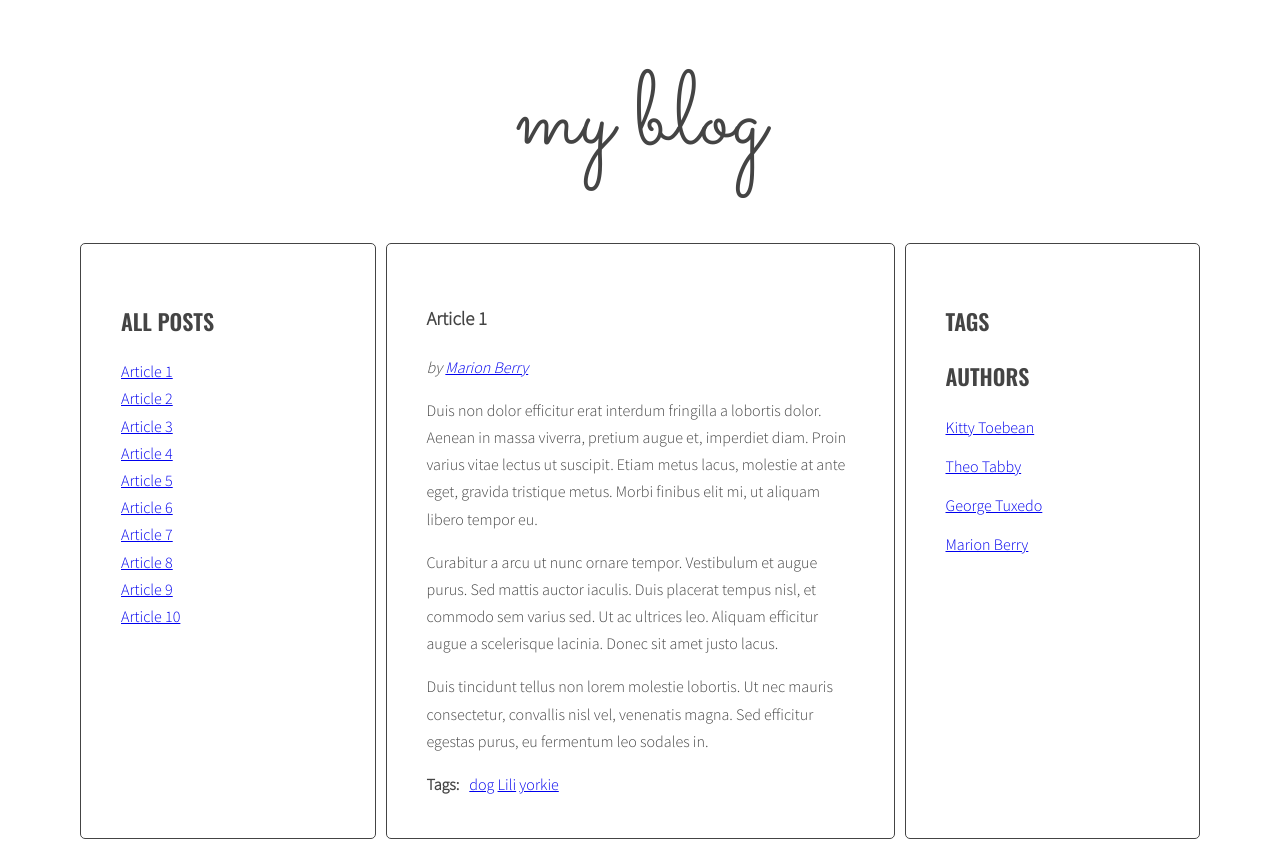
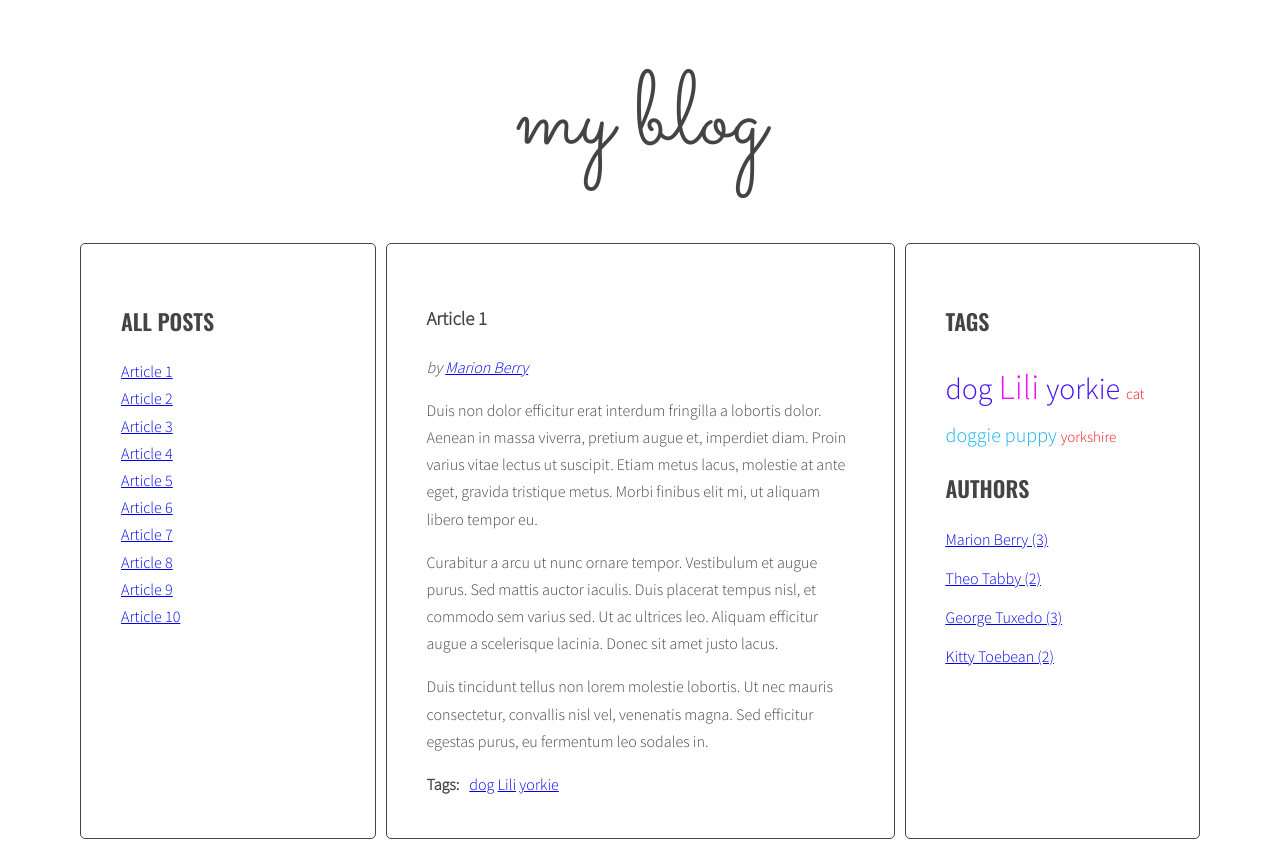
Before and after one commit to MarcNowak/javascript-blog, a website: page index.html in a window 1280 px wide. Drawn offline with nearby package versions, Linux system fonts and the light colour scheme.

Commit message:
Add Authors List v1

```diff
--- a/index.html
+++ b/index.html
@@ -235,22 +235,22 @@
           <ul class="list authors">
             <li>
               <a href="#">
-                <span class="author-name">Kitty Toebean</span>
+                <span class="author-name"></span>
               </a>
             </li>
             <li>
               <a href="#">
-                <span class="author-name">Theo Tabby</span>
+                <span class="author-name"></span>
               </a>
             </li>
             <li>
               <a href="#">
-                <span class="author-name">George Tuxedo</span>
+                <span class="author-name"></span>
               </a>
             </li>
             <li>
               <a href="#">
-                <span class="author-name">Marion Berry</span>
+                <span class="author-name"></span>
               </a>
             </li>
           </ul>
--- a/js/script.js
+++ b/js/script.js
@@ -53,6 +53,7 @@
   const optTagListSelector = '.tags.list';
   const optCloudClassCount = 5;
   const optCloudClassPrefix = 'tag-size-';
+  const optAuthorsListSelector = '.author-name';
 
   function generateTitleLinks(customSelector = '') {
     console.log(customSelector);
@@ -96,10 +97,10 @@
 
   // Calculate Tags Params
 
-  function calculateTagsParams(tags){
-    const params = {max: 0, min: 999999};
+  function calculateTagsParams(tags) {
+    const params = { max: 0, min: 999999 };
 
-    for(let tag in tags){
+    for (let tag in tags) {
       console.log(tag + ' is used ' + tags[tag] + ' times');
 
       params.max = Math.max(tags[tag], params.max);
@@ -111,12 +112,12 @@
 
   // Calculate Tag Class
 
-  function calculateTagClass(count, params){
+  function calculateTagClass(count, params) {
 
     const normalizedCount = count - params.min;
     const normalizedMax = params.max - params.min;
     const percentage = normalizedCount / normalizedMax;
-    const classNumber = Math.floor( percentage * (optCloudClassCount - 1) + 1 );
+    const classNumber = Math.floor(percentage * (optCloudClassCount - 1) + 1);
 
     return optCloudClassPrefix + classNumber;
   }
@@ -176,7 +177,7 @@
       /* END LOOP: for every article: */
 
       /* [NEW] find list of tags in right column */
-      const tagList = document.querySelector('.tags');
+      const tagList = document.querySelector(optTagListSelector);
 
       /* [NEW] create variable for all links HTML code */
       let allTagsHTML = '';
@@ -185,15 +186,16 @@
       console.log('tagsParams:', tagsParams);
 
       /* [NEW] START LOOP: for each tag in allTags: */
-      for(let tag in allTags){
+      for (let tag in allTags) {
 
         /* [NEW] generate code of a link and add it to allTagsHTML */
-        const tagLinkHTML ='<li><a class="' + calculateTagClass(allTags[tag], tagsParams) + '" href="#tag-' + tag + '">' + tag + '</a></li>'
-      /* [NEW] END LOOP: for each tag in allTags: */
+        const tagLinkHTML = '<li><a class="' + calculateTagClass(allTags[tag], tagsParams) + '" href="#tag-' + tag + '">' + tag + ' ' + '</a></li>'
+        allTagsHTML += tagLinkHTML;
+        /* [NEW] END LOOP: for each tag in allTags: */
+      }
+      /*[NEW] add HTML from allTagsHTML to tagList */
+      tagList.innerHTML = allTagsHTML;
 
-      /*[NEW] add HTML from allTagsHTML to tagList */
-      allTagsHTML += tagLinkHTML;
-      }
     }
   }
 
@@ -260,6 +262,10 @@
   // Generate Authors
 
   function generateAuthors() {
+
+    /* [NEW] create a new variable allAuthorNames with an empty object */
+    let allAuthors = {}
+
     /* [DONE] find all articles */
     const articles = document.querySelectorAll(optArticleSelector);
 
@@ -277,16 +283,38 @@
       // console.log(articleAutors);
 
       /* [DONE] generate HTML of the link */
-      const authorLinkHTML = '<span>by </span><a href="#-author' + authorTags + '"><span>' + authorTags + '</span></a>';
+      const authorLinkHTML = '<span>by </span><a href="#author-' + authorTags + '"><span>' + authorTags + '</span></a>';
       // console.log(tagLinkHTML);
 
       /* [DONE] add generated code to html variable */
       html += authorLinkHTML;
 
+      /* [NEW] check if this link is NOT already in allAuthors */
+      if (!allAuthors[authorTags]) {
+
+        /* [NEW] add tag to allAuthors object */
+        allAuthors[authorTags] = 1;
+      } else {
+        allAuthors[authorTags]++;
+      }
+
       /* [DONE] insert HTML of all the links into the tags wrapper */
       titleList.innerHTML = titleList.innerHTML + authorLinkHTML;
 
       /* END LOOP: for every article: */
+
+      const authorList = document.querySelector(optAuthorsListSelector);
+
+      /* [NEW] create variable for all links HTML code */
+      let allAuthorsHTML = '';
+
+      /* [NEW] START LOOP: for each tag in allAuthors: */
+      for (let author in allAuthors) {
+        allAuthorsHTML += '<li><a href="#author-name' + author + '">' + author + ' (' + allAuthors[author] + ') ' + '</a></li> ';
+      }
+
+      /*[NEW] add HTML from allAutorsHTML to tagList */
+      authorList.innerHTML = allAuthorsHTML;
     }
   }
 
@@ -305,10 +333,10 @@
     console.log(href);
 
     /* [DONE] make a new constant "tag" and extract tag from the "href" constant */
-    const tag = href.replace('#-author', '');
+    const tag = href.replace('#author-', '');
 
     /* [DONE] find all author links with class active */
-    const authorLinks = document.querySelectorAll('a.active[href^="#-author"]');
+    const authorLinks = document.querySelectorAll('a.active[href^="#author-"]');
 
     /* START LOOP: for each active author link */
 
@@ -337,7 +365,7 @@
 
   function addClickListenersToAuthors() {
     /* [DONE] find all links to tags */
-    const allLinksToAuthors = document.querySelectorAll('a[href^="#-author"]');
+    const allLinksToAuthors = document.querySelectorAll('a[href^="#author-"]');
 
     /* START LOOP: for each link */
     for (let link of allLinksToAuthors) {
--- a/sass/style.scss
+++ b/sass/style.scss
@@ -124,3 +124,38 @@ body {
     margin: 0 10px 0 0;
   }
 }
+
+
+/* Tag Cloud */
+
+.tag-size-5 {
+  font-size: 35px;
+  color: #F011F4;
+}
+
+.tag-size-4 {
+  font-size: 30px;
+  color: #3C11F4;
+}
+
+.tag-size-3 {
+  font-size: 25px;
+  color: #F4C111;
+}
+
+.tag-size-2 {
+  font-size: 20px;
+  color: #11B0F4;
+}
+
+.tag-size-1 {
+  font-size: 15px;
+  color: #F41111;
+}
+
+.list.tags li {
+  display: inline;
+}
+.list.tags a {
+  text-decoration: none;
+}
```
Also changed, not shown: css/style.css, 1 other file.
